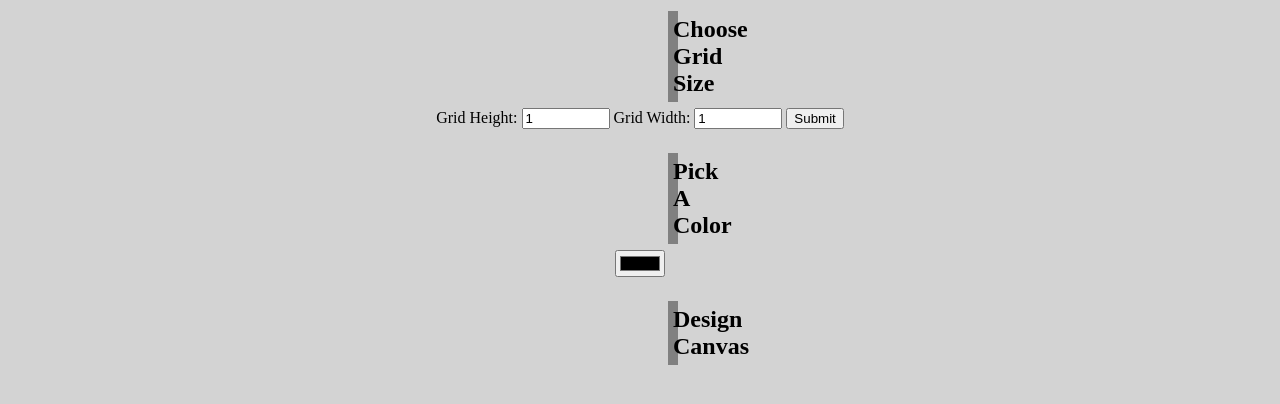
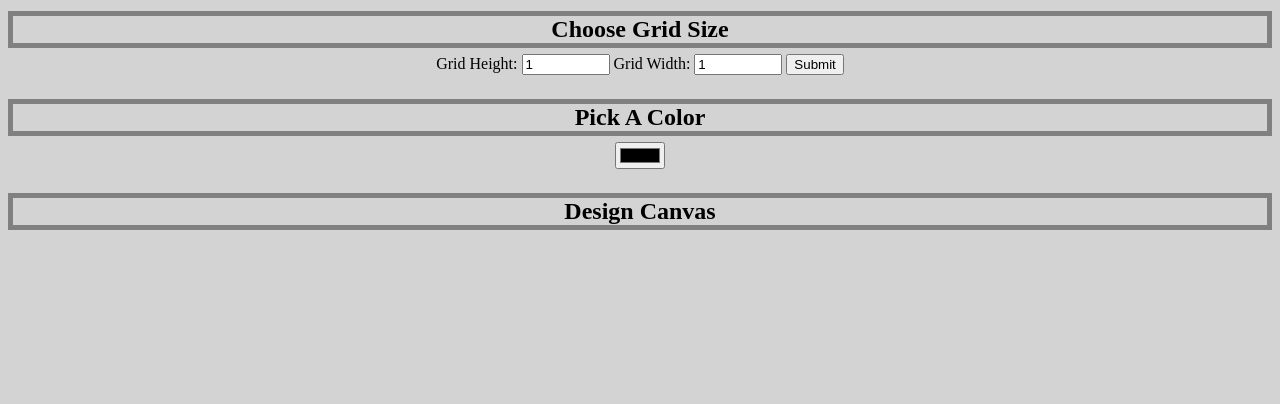
Before and after one commit to neb2020/neba_pix_maker, a plain HTML site: page index.html in a window 1280 px wide. Shown: the part 126-530 px from the top of the page. Drawn offline with nearby package versions, Linux system fonts and the light colour scheme.

Commit message:
Add files via upload

```diff
--- a/designs.js
+++ b/designs.js
@@ -50,7 +50,7 @@ $("body").css({
 
 $("h2").css({
   //"background-color": "SlateBlue",
-  "margin-right": "660px",
-  "margin-left": "660px",
+  //"margin-right": "660px",
+  //"margin-left": "660px",
   "border": "5px solid gray"
   });
--- a/styles.css
+++ b/styles.css
@@ -1,6 +1,6 @@
 body {
     text-align: center;
-    position: relative;
+
 }
 
 h1 {
```
Also changed, not shown: 1 other file.
